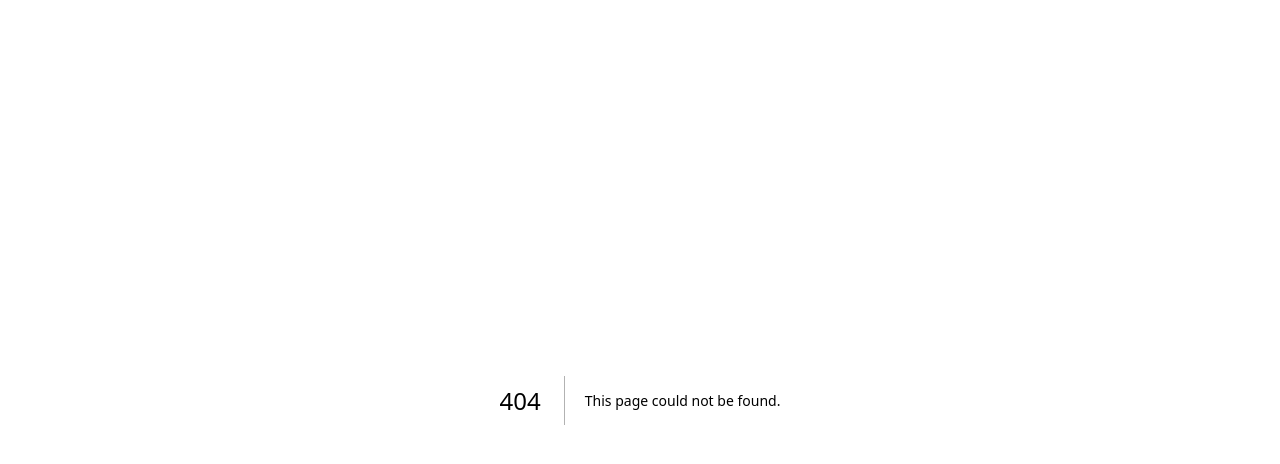
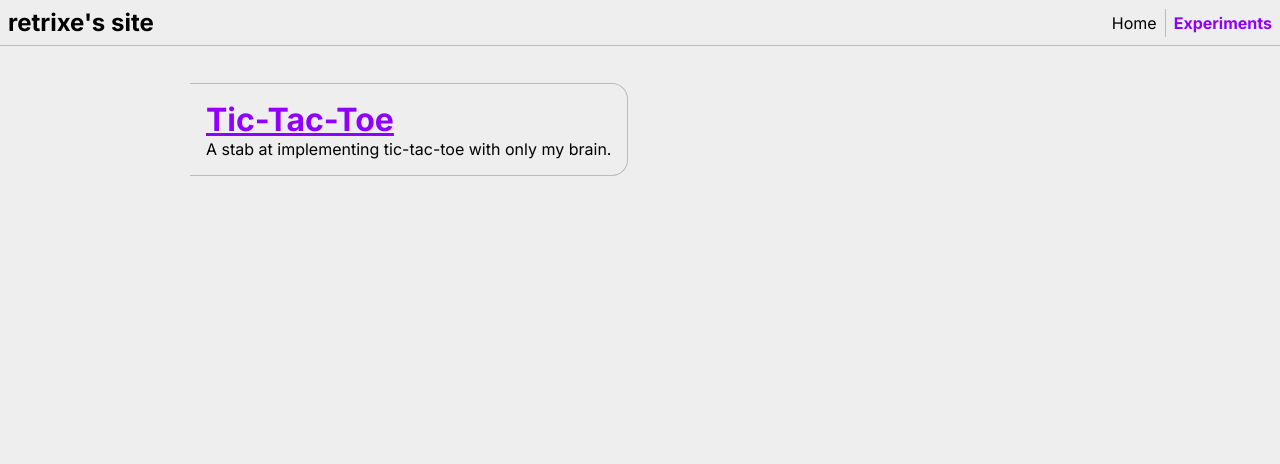
Before and after one commit to retrixe/retrixe, a Next.js app: page /experiments in a window 1280 px wide. Before the commit this address had no page. Shown: the top 464 px of the page. Built offline with nearby package versions, Linux system fonts and the light colour scheme.

Commit message:
Add experiments page, improve readme project list

```diff
--- /dev/null
+++ b/pages/experiments/index.tsx
@@ -0,0 +1,27 @@
+import CentredContent from '../../src/CentredContent'
+import Meta from '../../src/Meta'
+import TopBar from '../../src/TopBar'
+import SideCard from '../../src/experiments/SideCard'
+
+function ExperimentsPage(): JSX.Element {
+  return (
+    <>
+      <Meta
+        title={"Experiments - retrixe's site"}
+        description='A bunch of random experiments.'
+        url='https://retrixe.xyz/experiments'
+      />
+      <TopBar />
+      <CentredContent>
+        <SideCard
+          openOn='left'
+          title='Tic-Tac-Toe'
+          href='/experiments/tictactoe'
+          description='A stab at implementing tic-tac-toe with only my brain.'
+        />
+      </CentredContent>
+    </>
+  )
+}
+
+export default ExperimentsPage
--- a/pages/experiments/tictactoe.tsx
+++ b/pages/experiments/tictactoe.tsx
@@ -2,7 +2,7 @@ import { useEffect, useState } from 'react'
 import CentredContent from '../../src/CentredContent'
 import Meta from '../../src/Meta'
 import TopBar from '../../src/TopBar'
-import TicTacToeGame from '../../src/tictactoe/TicTacToeGame'
+import TicTacToeGame from '../../src/experiments/tictactoe/TicTacToeGame'
 
 function TicTacToePage(): JSX.Element {
   const [hydrated, setHydrated] = useState(false)
--- a/src/TopBar.tsx
+++ b/src/TopBar.tsx
@@ -37,8 +37,8 @@ const TopBar = (): JSX.Element => {
         Home
       </StyledLink>
       <Divider />
-      <StyledLink href='/experiments/tictactoe' currentHref={router.pathname} last>
-        Tic-Tac-Toe
+      <StyledLink href='/experiments' currentHref={router.pathname} last>
+        Experiments
       </StyledLink>
     </TopBarContainer>
   )
--- /dev/null
+++ b/src/experiments/SideCard.tsx
@@ -0,0 +1,46 @@
+import styled from '@emotion/styled'
+import Link from 'next/link'
+
+const SideCardContainer = styled.div<{ openOn: 'left' | 'right' }>(props => {
+  const openOn = props.openOn.substring(0, 1).toUpperCase() + props.openOn.substring(1)
+  return {
+    borderRadius: '1em',
+    border: '1px solid var(--divider-color)',
+    [`border${openOn}`]: '0px',
+    [`borderTop${openOn}Radius`]: '0px',
+    [`borderBottom${openOn}Radius`]: '0px',
+    padding: '1rem',
+    display: 'flex',
+    width: 'fit-content',
+  }
+})
+
+const StyledLink = styled(Link)({ color: 'var(--link-color)' })
+
+const SideCard = (props: {
+  title: string | JSX.Element
+  description: string
+  image?: JSX.Element
+  href?: string
+  openOn: 'left' | 'right'
+}): JSX.Element => {
+  // TODO: variable alignment to left or the right
+  // TODO: the border should extend to the edge of the display
+  return (
+    <SideCardContainer openOn={props.openOn}>
+      <div>
+        <h1>
+          {props.href !== undefined ? (
+            <StyledLink href={props.href}>{props.title}</StyledLink>
+          ) : (
+            props.title
+          )}
+        </h1>
+        <p>{props.description}</p>
+      </div>
+      {props.image}
+    </SideCardContainer>
+  )
+}
+
+export default SideCard
--- a/src/tictactoe/TicTacToeGame.tsx
+++ b/src/experiments/tictactoe/TicTacToeGame.tsx
@@ -2,7 +2,7 @@ import { useLayoutEffect, useRef, useState } from 'react'
 import styled from '@emotion/styled'
 import { getCursorPositionOnGrid, renderCircle, renderCross, renderGrid } from './canvasRenderer'
 import { type GameState, Player, checkWinner } from './gameUtils'
-import useDarkMode from '../useDarkMode'
+import useDarkMode from '../../useDarkMode'
 
 const TicTacToeGameContainer = styled.div({
   width: '100%',
```
Also changed, not shown: src/experiments/tictactoe/canvasRenderer.ts (renamed from src/tictactoe/canvasRenderer.ts), src/experiments/tictactoe/gameUtils.ts (renamed from src/tictactoe/gameUtils.ts), 1 other file (tests, documents, lock files or other folders).
